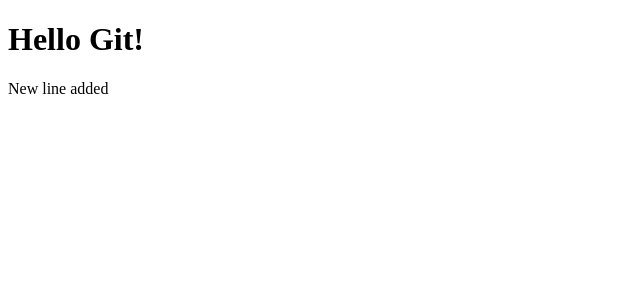
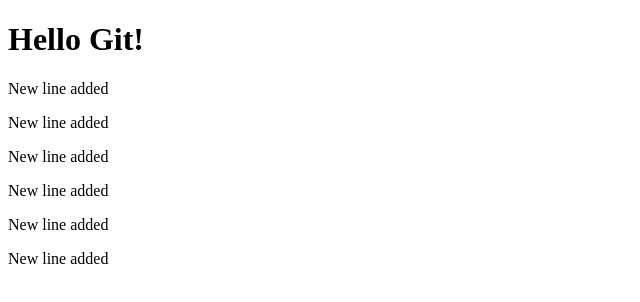
Before and after one commit to atsitanau/testgit, a plain HTML site: page index.html in a window 1280 px wide. Shown: the whole page, without its empty margins (0-640 px from the left). Drawn offline with Linux system fonts and the light colour scheme.

```diff
--- a/index.html
+++ b/index.html
@@ -9,5 +9,10 @@
 <body>
     <h1>Hello Git!</h1>
     <p>New line added</p>
+    <p>New line added</p>
+    <p>New line added</p>
+    <p>New line added</p>
+    <p>New line added</p>
+    <p>New line added</p>
 </body>
 </html>
```
Also changed, not shown: ArtyomTFile.txt, test3.txt (deleted).
